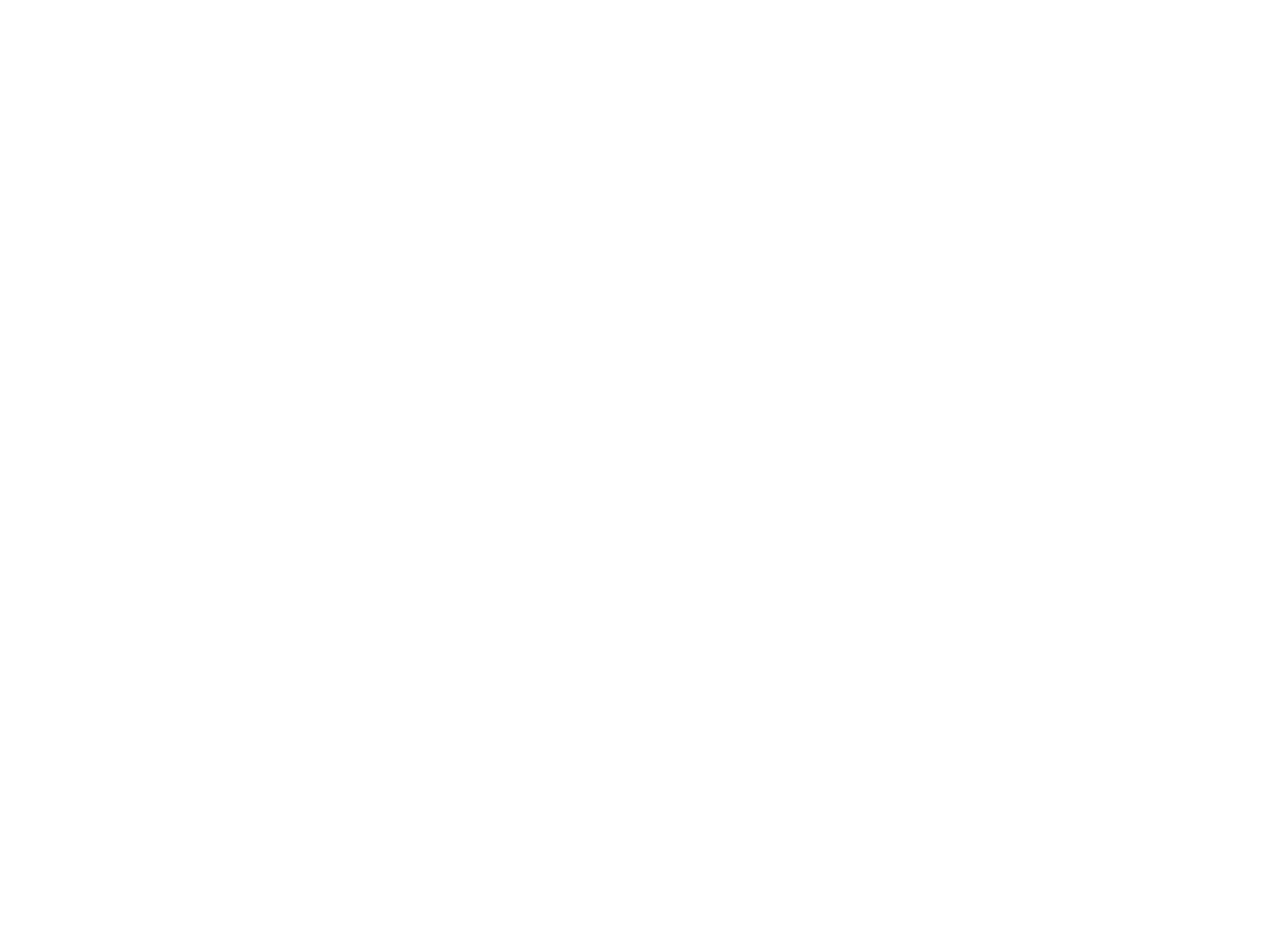
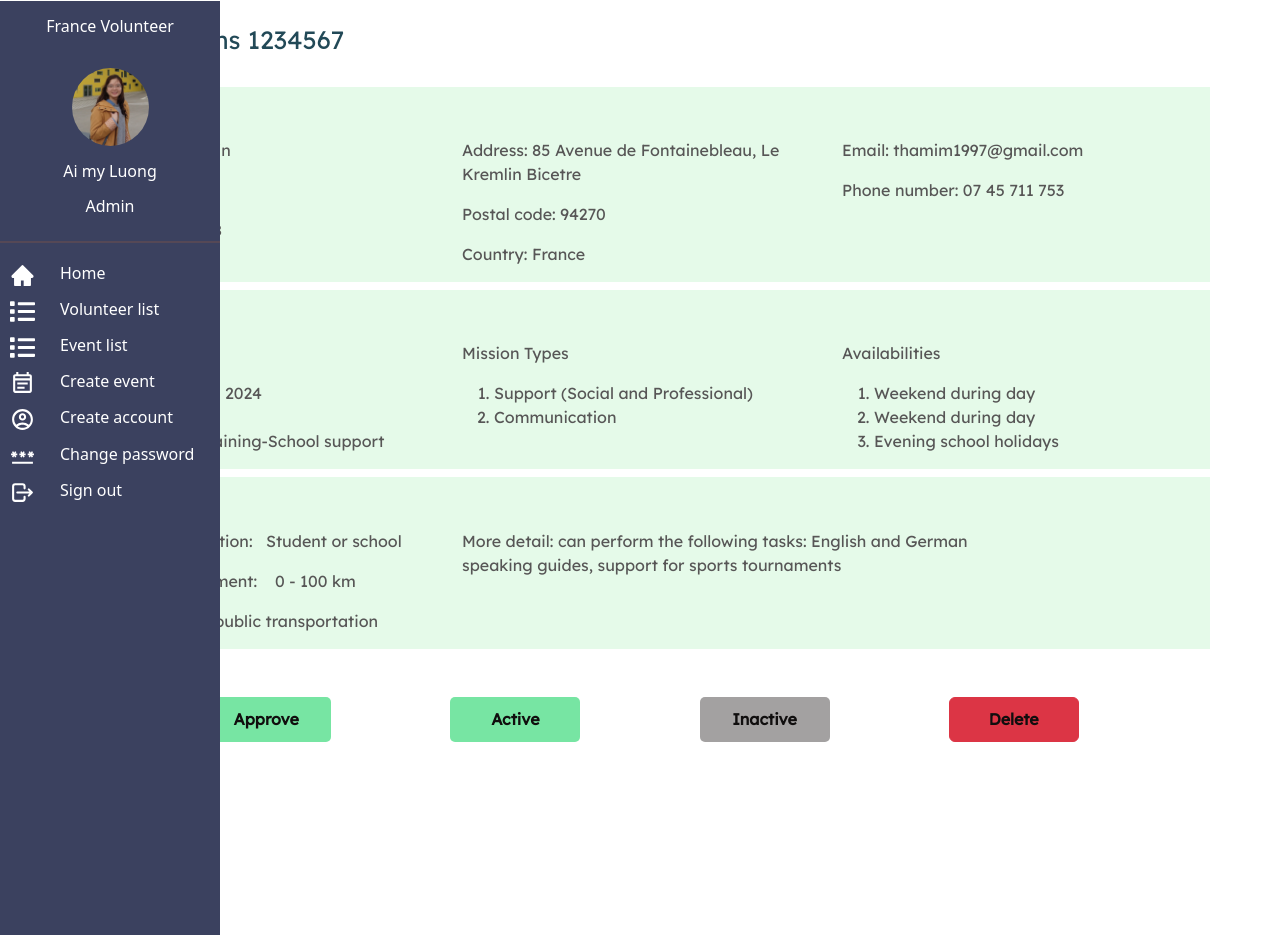
Before and after one commit to thamim1998/franceVolunteerSytemFrontend, a React (Create React App) app: page /volunteer/list/123456789 in a window 1280 px wide. Before the commit this address had no page. Before the commit the page ends 800 px from the top, so only its background shows below. Built offline with nearby package versions, Linux system fonts and the light colour scheme.

Commit message:
updated volunteer list UI

```diff
--- a/src/App.js
+++ b/src/App.js
@@ -1,6 +1,7 @@
 import { Route, Routes } from "react-router-dom";
 import HomeComponent from "./components/HomeComponent/HomeComponent";
 import LoginComponent from "./components/LoginComponent/LoginComponent";
+import VolunteerDetail from "./components/VolunteerDetailComponent/VolunteerDetail";
 import VolunteerList from "./components/VolunteerListComponent/VolunteerList";
 
 function App() {
@@ -10,7 +11,7 @@
         <Route path="/" element={<LoginComponent />} />
         <Route path="/home" element={<HomeComponent />} />
         <Route path="/volunteer/list" element={<VolunteerList />} />
-        {/* <Route path="/:id"  component={MovieDetail} /> */}
+        <Route path="/volunteer/list/:id"  element={<VolunteerDetail/>} />
       </Routes>
     </div>
   );
--- /dev/null
+++ b/src/components/VolunteerDetailComponent/VolunteerDetail.css
@@ -0,0 +1,86 @@
+@import url("https://fonts.googleapis.com/css2?family=Lexend+Deca:wght@400&family=Roboto:wght@300&display=swap");
+
+/* .volunteer-detail {
+  position: relative;
+}
+.volunteer-detail .detail-content {
+  position: absolute;
+  top: 50%;
+  left: 15%;
+}
+
+@media only screen and (max-width: 1300px) {
+    .volunteer-detail .detail-content {
+        position: absolute;
+        top: 50%;
+        left: 20%;
+    }
+  } */
+
+.volunteer-detail .detail-content h4 {
+  font-family: "Lexend Deca";
+  font-style: normal;
+  font-weight: 400;
+  font-size: 25px;
+  line-height: 31px;
+  align-items: center;
+  color: #224957;
+}
+
+.volunteer-detail .detail-content .profile {
+  background: #e5fae9;
+  font-family: "Lexend Deca";
+  font-style: normal;
+  font-weight: 400;
+  font-size: 16px;
+  color: #575656;
+}
+.volunteer-detail .detail-content .desire {
+  background: #e5fae9;
+  font-family: "Lexend Deca";
+  font-style: normal;
+  font-weight: 400;
+  font-size: 16px;
+  color: #575656;
+}
+
+.volunteer-detail .detail-content .desire li {
+  display: list-item;
+}
+
+.volunteer-detail .button-approve {
+  display: flex;
+  justify-content: space-evenly;
+}
+
+.volunteer-detail .button-approve button {
+  width: 130px;
+  height: 45px;
+  font-family: "Lexend Deca";
+  font-style: normal;
+  font-weight: 700;
+  font-size: 16px;
+  align-items: center;
+  text-align: center;
+  color: #100e0e;
+}
+
+.volunteer-detail .button-approve .approve {
+  background: #77e5a3;
+  border-radius: 5px;
+  border: none;
+}
+
+.volunteer-detail .button-approve .approve:hover {
+  background: #3ac571;
+}
+
+.volunteer-detail .button-approve .inactive {
+  background: #a3a1a1;
+  border-radius: 5px;
+  border: none;
+}
+
+.volunteer-detail .button-approve .inactive:hover {
+  background: rgb(139, 133, 133);
+}
--- /dev/null
+++ b/src/components/VolunteerDetailComponent/VolunteerDetail.jsx
@@ -0,0 +1,94 @@
+import React from "react";
+import SidebarComponent from "../common/SidebarComponent/SidebarComponent";
+import "./VolunteerDetail.css";
+
+function VolunteerDetail() {
+  return (
+    <div className="volunteer-detail">
+      <div>
+        <SidebarComponent />
+      </div>
+      <div className="detail-content">
+        <div className="container">
+          <h4 className="pt-4 pb-4">Guy Hawkins 1234567</h4>
+          <div className="row profile">
+            <h6 className="pt-2 pb-3">PROFILE</h6>
+            <div className="col-4">
+              <p>First name: Hawkin</p>
+              <p>Last name: Guy</p>
+              <p>Year of birth: 1998</p>
+            </div>
+            <div className="col-4">
+              <p>Address: 85 Avenue de Fontainebleau, Le Kremlin Bicetre</p>
+              <p>Postal code: 94270</p>
+              <p>Country: France</p>
+            </div>
+            <div className="col-4">
+              <p>Email: thamim1997@gmail.com</p>
+              <p>Phone number: 07 45 711 753</p>
+            </div>
+          </div>
+          <div className="row desire mt-2">
+            <h6 className="pt-2 pb-3">DESIRES</h6>
+            <div className="col-4">
+              <p>Action areas:</p>
+
+              <ol>
+                <li>Olympic Paris 2024</li>
+                <li>Environment</li>
+                <li>Education-Training-School support</li>
+              </ol>
+            </div>
+            <div className="col-4">
+              <p>Mission Types</p>
+
+              <ol>
+                <li>Support (Social and Professional)</li>
+                <li>Communication</li>
+              </ol>
+            </div>
+            <div className="col-4">
+              <p>Availabilities</p>
+
+              <ol>
+                <li>Weekend during day</li>
+                <li>Weekend during day</li>
+                <li>Evening school holidays</li>
+              </ol>
+            </div>
+          </div>
+          <div className="row desire mt-2">
+            <h6 className="pt-2 pb-3">SITUATION</h6>
+            <div className="col-4">
+              <p>Professional situation:&nbsp;&nbsp; Student or school</p>
+              <p>Possible displacement: &nbsp;&nbsp; 0 - 100 km</p>
+              <p>Travel type: &nbsp;&nbsp; By public transportation</p>
+            </div>
+            <div className="col-6">
+              <p>
+                More detail: can perform the following tasks: English and German
+                speaking guides, support for sports tournaments
+              </p>
+            </div>
+          </div>
+          <div className="button-approve mt-5">
+            <button type="button" className="btn btn-primary approve">
+              Approve
+            </button>
+            <button type="button" className="btn btn-primary approve">
+              Active
+            </button>
+            <button type="button" className="btn btn-secondary inactive">
+              Inactive
+            </button>
+            <button type="button" className="btn btn-danger delete">
+              Delete
+            </button>
+          </div>
+        </div>
+      </div>
+    </div>
+  );
+}
+
+export default VolunteerDetail;
--- a/src/components/VolunteerListComponent/VolunteerList.jsx
+++ b/src/components/VolunteerListComponent/VolunteerList.jsx
@@ -350,7 +350,7 @@
       <div>
         <SidebarComponent />
       </div>
-      <div className="list">
+      <div className="container list">
         <h4 className="mt-4 mb-4">Volunteer List</h4>
         <div className="search-bar pt-4 pb-3">
           <p> Search by</p>
--- a/src/components/common/SidebarComponent/SidebarComponent.jsx
+++ b/src/components/common/SidebarComponent/SidebarComponent.jsx
@@ -40,14 +40,14 @@
               </h5>
             </li>
           </div>
-          <div className="pt-1 pb-1">
+          {/* <div className="pt-1 pb-1">
             <li>
               <TbListDetails size={25} />{" "}
               <h5 className="list-text">
                 <Link to="#react">Volunteer detail</Link>
               </h5>
             </li>
-          </div>{" "}
+          </div>{" "} */}
           <div className="pt-1 pb-1">
             <li>
               <FaList size={25} />{" "}
@@ -56,14 +56,14 @@
               </h5>
             </li>
           </div>{" "}
-          <div className="pt-1 pb-1">
+          {/* <div className="pt-1 pb-1">
             <li>
               <TbListDetails size={25} />{" "}
               <h5 className="list-text">
                 <Link to="#react">Event detail</Link>
               </h5>
             </li>
-          </div>{" "}
+          </div>{" "} */}
           <div className="pt-1 pb-1">
             <li>
               <MdOutlineEventNote size={25} />{" "}
```
